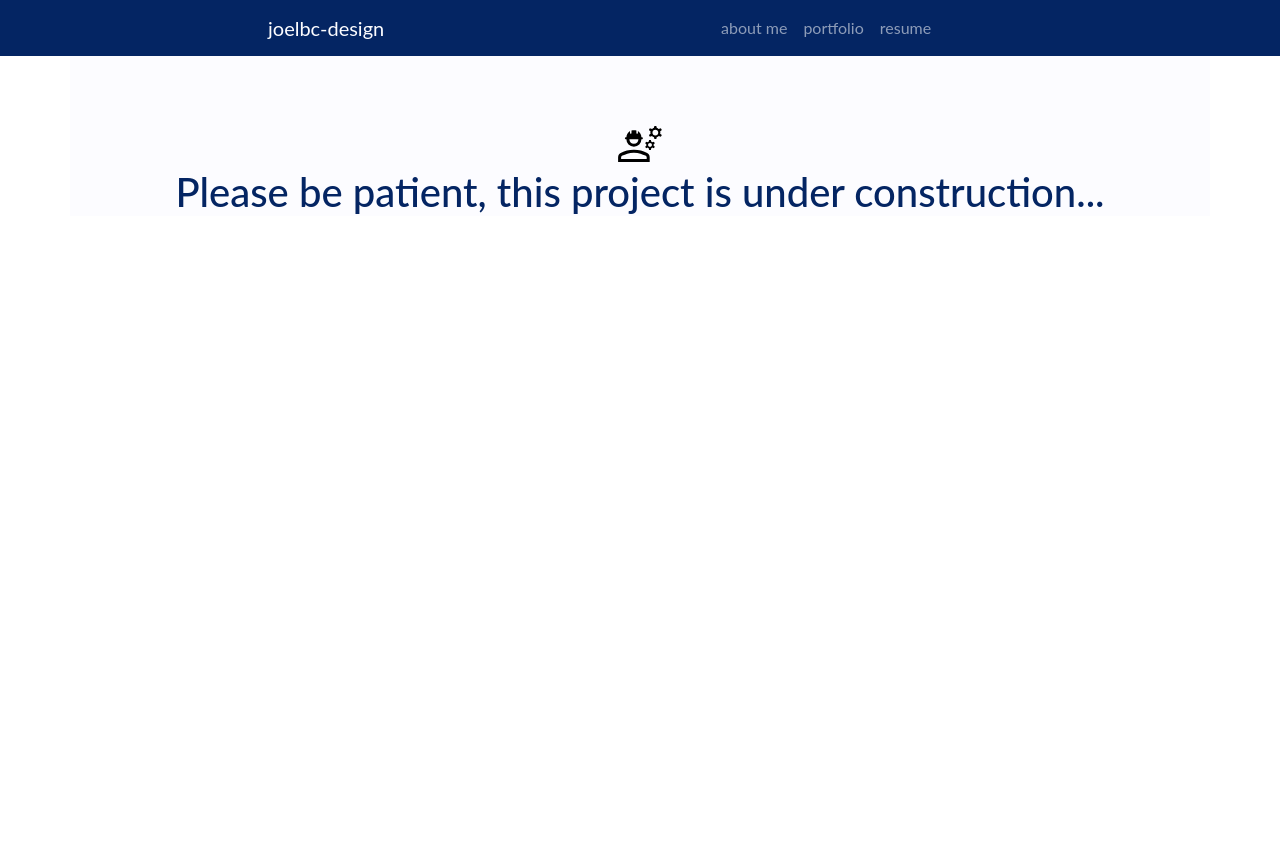
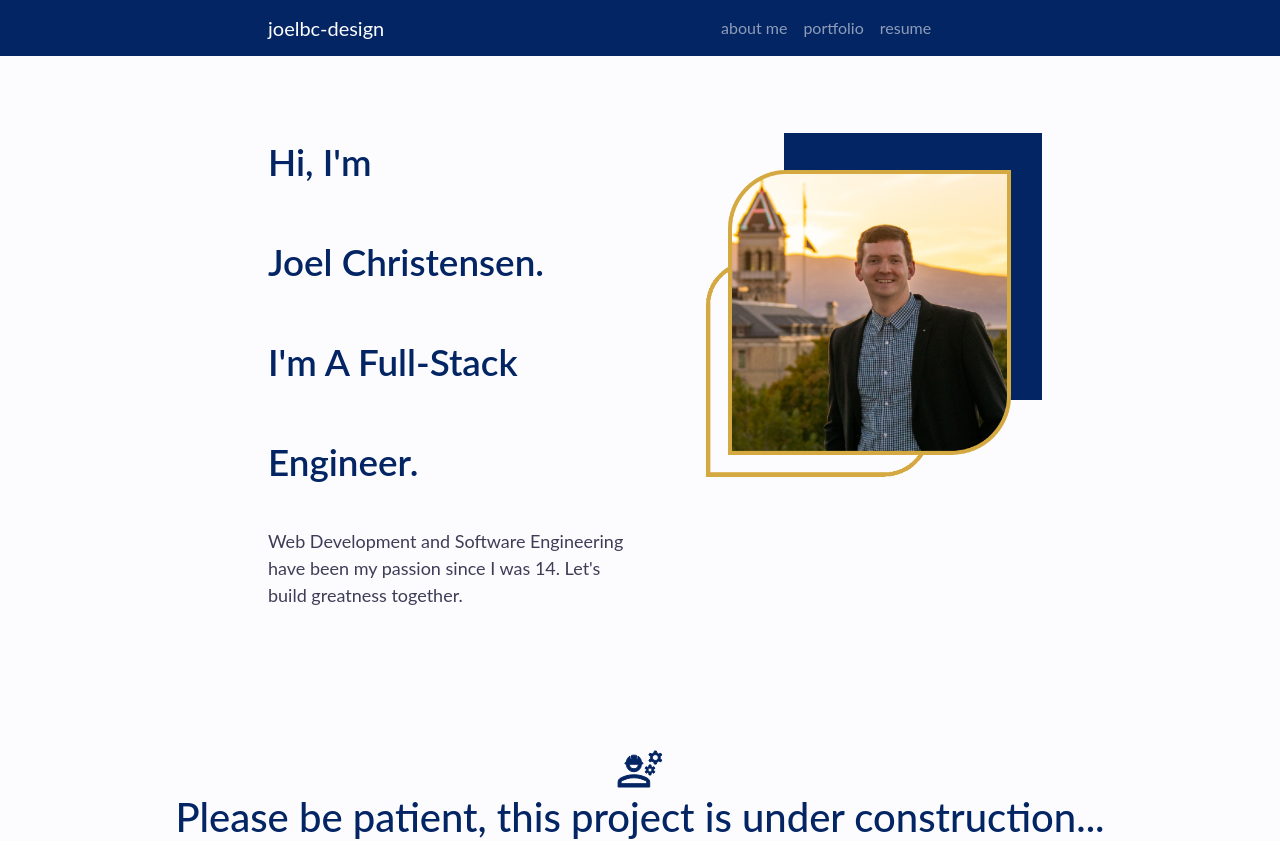
Before and after one commit to christensenjo/joelbc-design, a React (Create React App) app: page / in a window 1280 px wide. Before the commit the page ends 800 px from the top, so only its background shows below. Built offline with nearby package versions, Linux system fonts and the light colour scheme.

Commit message:
Working on Hero, still need to make text rendering better conditioanlly on size

```diff
--- a/src/App.css
+++ b/src/App.css
@@ -6,3 +6,8 @@
   padding-left: 0;
   padding-right: 0;
 }
+
+.App p {
+  color: #3F3D56;
+  font-size: 18px;
+}
--- a/src/App.js
+++ b/src/App.js
@@ -1,9 +1,9 @@
 import React from 'react';
 import './App.css';
 import construction from './construction.svg';
-
 import Container from 'react-bootstrap/Container';
 import HeaderNav from './components/HeaderNav/HeaderNav.js';
+import Hero from './components/Hero/Hero.js';
 
 function App() {
   const patientStyle = (
@@ -14,9 +14,9 @@
   );
 
   return (
-    <Container className="App">
+    <Container className="App" fluid>
       <HeaderNav></HeaderNav>
-      {/* Hero */}
+      <Hero></Hero>
       {/* TechStack */}
       {/* Info */}
       {/* Info */}
--- /dev/null
+++ b/src/components/Hero/Hero.css
@@ -0,0 +1,18 @@
+.Hero {
+    padding-top: 14vh;
+    padding-left: 20vw;
+    padding-right: 20vw;
+}
+
+.Hero h1 {
+    align-items: center;
+    text-transform: capitalize;
+    line-height: 100px;
+    font-weight: 600;
+    font-size: 4.6vh;
+    font-style: normal;
+}
+
+.ProfilePortrait {
+    height: 50vh;
+}
--- /dev/null
+++ b/src/components/Hero/Hero.js
@@ -0,0 +1,29 @@
+import React from 'react';
+import './Hero.css';
+import headshot from './headshot_design.png';
+import Row from 'react-bootstrap/Row';
+import Col from 'react-bootstrap/Col';
+import Stack from 'react-bootstrap/Stack';
+
+function Hero(props){
+    return (
+        <Row className="Hero" md="12">
+            <Col md="6">
+                <Stack gap={2}>
+                    <h1>
+                        Hi, I'm <div className="TitleEmphasis">Joel Christensen.</div>
+                        I'm A Full-Stack Engineer.
+                    </h1>
+                    <p>
+                        Web Development and Software Engineering have been my passion since I was 14. Let's build greatness together.
+                    </p>
+                </Stack>
+            </Col>
+            <Col md="6">
+                <img className="ProfilePortrait" src={headshot} alt="Joel Christensen Headshot" />
+            </Col>
+        </Row>
+    );
+}
+
+export default Hero;
```
Also changed, not shown: src/components/Hero/headshot_design.png (added), src/construction.svg.
